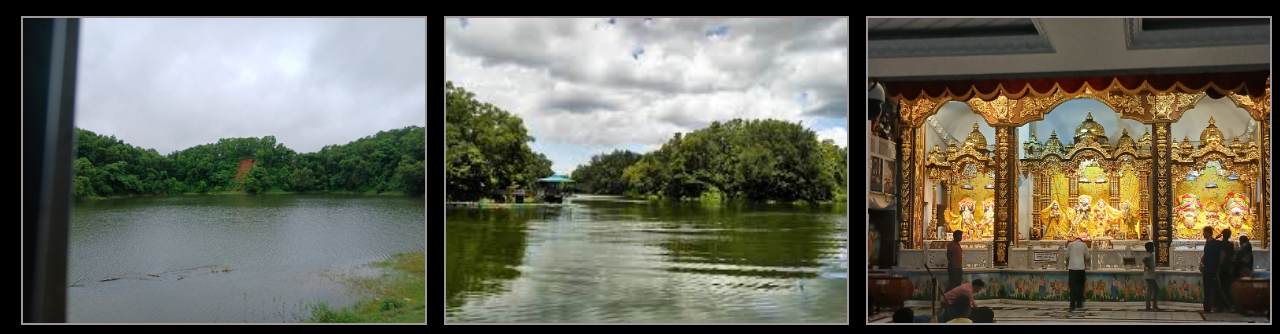
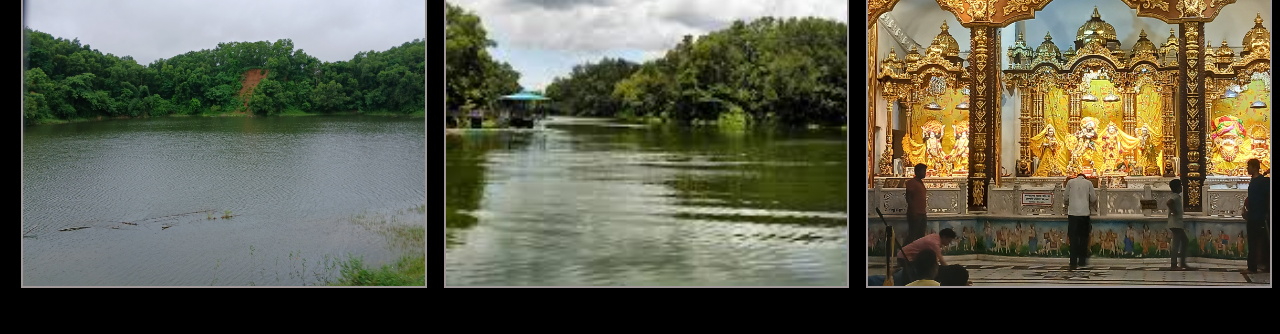
Before and after one commit to Tamana543/BangladeshVisualDiary, a Flask app: page / in a window 1280 px wide. Shown: the part 721-1055 px from the top of the page. After the commit the page ends 1009 px from the top, so only its background shows below. Run offline with Flask 3, Linux system fonts and the light colour scheme; data comes from the database, SQL or seed files in the repository; both versions use the stored data as it was after the commit.

Commit message:
file updated

```diff
--- a/static/css/style.css
+++ b/static/css/style.css
@@ -57,17 +57,18 @@
 
 }
 .image {
-          margin: 2%;
-
-          position: relative;
+     margin: 2%;
+     position: relative;
+     aspect-ratio: 1/1;
 }
 img {
+     object-fit: cover;
      width: 100%;
-height: 100%;
+     height: 100%;
      border: 2px solid #a09898;
 }
 
-.hover10  img {
+.hover  img {
      filter: grayscale(0) blur(0);
      transition: .3s ease-in-out;
 }
@@ -88,10 +89,10 @@
     opacity: 0;
     transition: opacity 0.3s ease;
 }
-.hover10:hover img {
+.hover:hover img {
 	filter: grayscale(100%) blur(3px);
 }
-.hover10:hover .description {
+.hover:hover .description {
 	opacity: 1;
 }
 #homeBtn {
--- a/static/script.js
+++ b/static/script.js
@@ -26,7 +26,7 @@
     // /static/default_images/${element.fileInput}
 
     imageContainer.innerHTML +=  `
-    <div class="image hover10">
+    <div class="image hover">
     <img src="/static/default_images/${element.filename}" alt="image ${ind+1}">
        <div class="description">
   <p>${element.description} </p>
--- a/todo.txt
+++ b/todo.txt
@@ -13,4 +13,4 @@
 photo render function
 sWITCH FROM JSON TO FORMDATA,
 CHANGE THE MAIN FUNCTION TO READ AND UPLOAD TO DEFAULT FOLDER (STORING THE UPLODAED IMAGE)
- TO DO TOMORROW :  Update functionality to send the file to the sender email address too ,
+ TO DO TOMORROW :  add the functionality of clicking on image and making it dull screen,Update functionality to send the file to the sender email address too ,
```
Also changed, not shown: database.db, static/default_images/img_3.jpg (added), static/default_images/img_4.jpg (added), static/default_images/img_6.jpg (added).
